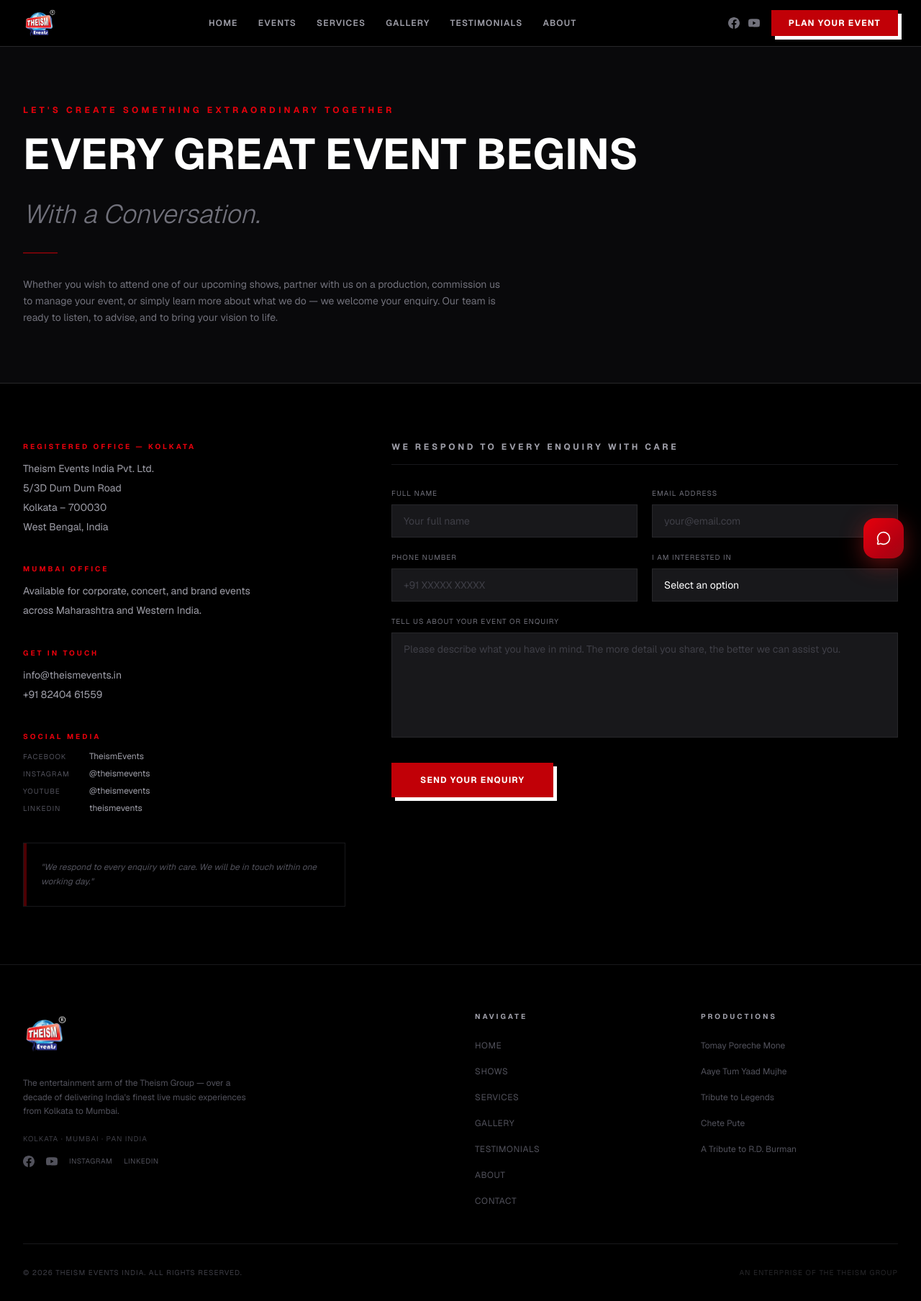
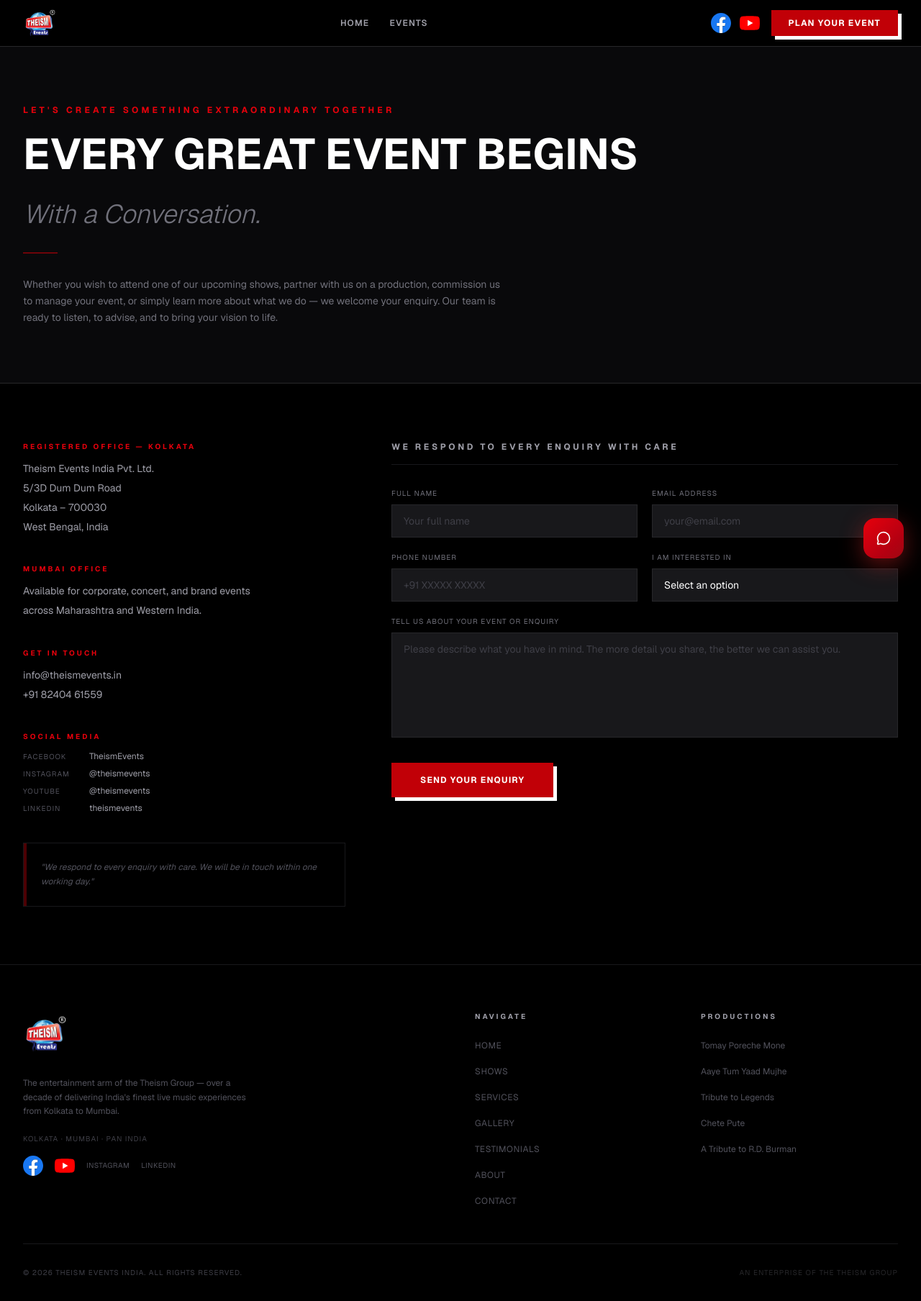
Before and after one commit to anish2210/TheismEvents, a Next.js app: page /contact in a window 1280 px wide. Shown: the whole page at 72% size. Built offline with nearby package versions, Linux system fonts and the light colour scheme; a web font is replaced by a local one.

Commit message:
updated the api key, nav item, social logo and chatbot updated

```diff
--- a/src/app/components/ChatWidget.tsx
+++ b/src/app/components/ChatWidget.tsx
@@ -74,10 +74,11 @@
     if (open) inputRef.current?.focus()
   }, [open])
 
-  async function sendMessage() {
-    if (!input.trim() || loading) return
+  async function sendMessage(text?: string) {
+    const content = (text ?? input).trim()
+    if (!content || loading) return
 
-    const userMessage: Message = { role: 'user', content: input.trim() }
+    const userMessage: Message = { role: 'user', content }
     const newMessages = [...messages, userMessage]
     setMessages([...newMessages, { role: 'assistant', content: '' }])
     setInput('')
@@ -180,7 +181,7 @@
                 {['Upcoming events?', 'Tell me about Tomay Poreche Mone', 'How can I book?'].map(q => (
                   <button
                     key={q}
-                    onClick={() => { setInput(q); inputRef.current?.focus() }}
+                    onClick={() => sendMessage(q)}
                     className="text-xs text-zinc-400 border border-zinc-800 hover:border-red-700/60 hover:text-red-400 hover:bg-red-950/30 px-3 py-2 rounded-xl text-left transition-all duration-150"
                   >
                     {q}
--- a/src/app/components/SiteFooter.tsx
+++ b/src/app/components/SiteFooter.tsx
@@ -8,23 +8,27 @@
   {
     label: 'Facebook',
     href: 'https://www.facebook.com/TheismEvents/',
+    hoverClass: 'hover:opacity-80',
     icon: (
-      <svg viewBox="0 0 24 24" fill="currentColor" className="w-4 h-4" aria-hidden="true">
-        <path d="M24 12.073c0-6.627-5.373-12-12-12s-12 5.373-12 12c0 5.99 4.388 10.954 10.125 11.854v-8.385H7.078v-3.47h3.047V9.43c0-3.007 1.792-4.669 4.533-4.669 1.312 0 2.686.235 2.686.235v2.953H15.83c-1.491 0-1.956.925-1.956 1.874v2.25h3.328l-.532 3.47h-2.796v8.385C19.612 23.027 24 18.062 24 12.073z" />
+      <svg viewBox="0 0 24 24" className="w-7 h-7" aria-hidden="true">
+        <path d="M24 12.073c0-6.627-5.373-12-12-12s-12 5.373-12 12c0 5.99 4.388 10.954 10.125 11.854v-8.385H7.078v-3.47h3.047V9.43c0-3.007 1.792-4.669 4.533-4.669 1.312 0 2.686.235 2.686.235v2.953H15.83c-1.491 0-1.956.925-1.956 1.874v2.25h3.328l-.532 3.47h-2.796v8.385C19.612 23.027 24 18.062 24 12.073z" fill="#1877F2" />
+        <path d="M16.671 15.469l.532-3.47h-3.328v-2.25c0-.949.465-1.874 1.956-1.874h1.514V4.922s-1.374-.235-2.686-.235c-2.741 0-4.533 1.662-4.533 4.669v2.643H7.078v3.47h3.047v8.385a12.09 12.09 0 0 0 3.75 0v-8.385h2.796z" fill="#ffffff" />
       </svg>
     ),
   },
   {
     label: 'YouTube',
     href: 'https://www.youtube.com/@theismevents',
+    hoverClass: 'hover:opacity-80',
     icon: (
-      <svg viewBox="0 0 24 24" fill="currentColor" className="w-4 h-4" aria-hidden="true">
-        <path d="M23.498 6.186a3.016 3.016 0 0 0-2.122-2.136C19.505 3.545 12 3.545 12 3.545s-7.505 0-9.377.505A3.017 3.017 0 0 0 .502 6.186C0 8.07 0 12 0 12s0 3.93.502 5.814a3.016 3.016 0 0 0 2.122 2.136c1.871.505 9.376.505 9.376.505s7.505 0 9.377-.505a3.015 3.015 0 0 0 2.122-2.136C24 15.93 24 12 24 12s0-3.93-.502-5.814zM9.545 15.568V8.432L15.818 12l-6.273 3.568z" />
+      <svg viewBox="0 0 24 24" className="w-7 h-7" aria-hidden="true">
+        <path d="M23.498 6.186a3.016 3.016 0 0 0-2.122-2.136C19.505 3.545 12 3.545 12 3.545s-7.505 0-9.377.505A3.017 3.017 0 0 0 .502 6.186C0 8.07 0 12 0 12s0 3.93.502 5.814a3.016 3.016 0 0 0 2.122 2.136c1.871.505 9.376.505 9.376.505s7.505 0 9.377-.505a3.015 3.015 0 0 0 2.122-2.136C24 15.93 24 12 24 12s0-3.93-.502-5.814z" fill="#FF0000" />
+        <path d="M9.545 15.568V8.432L15.818 12l-6.273 3.568z" fill="#ffffff" />
       </svg>
     ),
   },
-  { label: 'Instagram', href: '#', icon: null },
-  { label: 'LinkedIn',  href: '#', icon: null },
+  { label: 'Instagram', href: '#', hoverClass: 'hover:text-pink-500', icon: null },
+  { label: 'LinkedIn',  href: '#', hoverClass: 'hover:text-blue-400', icon: null },
 ];
 
 export default function SiteFooter() {
@@ -48,14 +52,14 @@
             </p>
             <p className="text-zinc-700 text-[10px] uppercase tracking-widest mb-4">Kolkata · Mumbai · Pan India</p>
             <div className="flex gap-4 mt-2">
-              {socials.map(({ label, href, icon }) => (
+              {socials.map(({ label, href, icon, hoverClass }) => (
                 <a
                   key={label}
                   href={href}
                   target={href !== '#' ? '_blank' : undefined}
                   rel={href !== '#' ? 'noopener noreferrer' : undefined}
                   aria-label={label}
-                  className="text-zinc-600 hover:text-red-500 transition-colors flex items-center gap-1.5"
+                  className={`text-zinc-600 ${hoverClass} transition-colors flex items-center gap-1.5`}
                 >
                   {icon ?? <span className="text-[10px] uppercase tracking-wider">{label}</span>}
                 </a>
--- a/src/app/components/SiteNav.tsx
+++ b/src/app/components/SiteNav.tsx
@@ -7,10 +7,10 @@
 const links = [
   { label: 'Home',         href: '/' },
   { label: 'Events',       href: '/events' },
-  { label: 'Services',     href: '/services' },
-  { label: 'Gallery',      href: '/gallery' },
-  { label: 'Testimonials', href: '/testimonials' },
-  { label: 'About',        href: '/about' },
+  // { label: 'Services',     href: '/services' },
+  // { label: 'Gallery',      href: '/gallery' },
+  // { label: 'Testimonials', href: '/testimonials' },
+  // { label: 'About',        href: '/about' },
 ];
 
 export default function SiteNav() {
@@ -53,10 +53,11 @@
                 target="_blank"
                 rel="noopener noreferrer"
                 aria-label="Facebook"
-                className="text-zinc-500 hover:text-white transition-colors"
+                className="hover:opacity-80 transition-opacity"
               >
-                <svg viewBox="0 0 24 24" fill="currentColor" className="w-4 h-4" aria-hidden="true">
-                  <path d="M24 12.073c0-6.627-5.373-12-12-12s-12 5.373-12 12c0 5.99 4.388 10.954 10.125 11.854v-8.385H7.078v-3.47h3.047V9.43c0-3.007 1.792-4.669 4.533-4.669 1.312 0 2.686.235 2.686.235v2.953H15.83c-1.491 0-1.956.925-1.956 1.874v2.25h3.328l-.532 3.47h-2.796v8.385C19.612 23.027 24 18.062 24 12.073z" />
+                <svg viewBox="0 0 24 24" className="w-7 h-7" aria-hidden="true">
+                  <path d="M24 12.073c0-6.627-5.373-12-12-12s-12 5.373-12 12c0 5.99 4.388 10.954 10.125 11.854v-8.385H7.078v-3.47h3.047V9.43c0-3.007 1.792-4.669 4.533-4.669 1.312 0 2.686.235 2.686.235v2.953H15.83c-1.491 0-1.956.925-1.956 1.874v2.25h3.328l-.532 3.47h-2.796v8.385C19.612 23.027 24 18.062 24 12.073z" fill="#1877F2" />
+                  <path d="M16.671 15.469l.532-3.47h-3.328v-2.25c0-.949.465-1.874 1.956-1.874h1.514V4.922s-1.374-.235-2.686-.235c-2.741 0-4.533 1.662-4.533 4.669v2.643H7.078v3.47h3.047v8.385a12.09 12.09 0 0 0 3.75 0v-8.385h2.796z" fill="#ffffff" />
                 </svg>
               </a>
               <a
@@ -64,10 +65,11 @@
                 target="_blank"
                 rel="noopener noreferrer"
                 aria-label="YouTube"
-                className="text-zinc-500 hover:text-red-500 transition-colors"
+                className="hover:opacity-80 transition-opacity"
               >
-                <svg viewBox="0 0 24 24" fill="currentColor" className="w-4 h-4" aria-hidden="true">
-                  <path d="M23.498 6.186a3.016 3.016 0 0 0-2.122-2.136C19.505 3.545 12 3.545 12 3.545s-7.505 0-9.377.505A3.017 3.017 0 0 0 .502 6.186C0 8.07 0 12 0 12s0 3.93.502 5.814a3.016 3.016 0 0 0 2.122 2.136c1.871.505 9.376.505 9.376.505s7.505 0 9.377-.505a3.015 3.015 0 0 0 2.122-2.136C24 15.93 24 12 24 12s0-3.93-.502-5.814zM9.545 15.568V8.432L15.818 12l-6.273 3.568z" />
+                <svg viewBox="0 0 24 24" className="w-7 h-7" aria-hidden="true">
+                  <path d="M23.498 6.186a3.016 3.016 0 0 0-2.122-2.136C19.505 3.545 12 3.545 12 3.545s-7.505 0-9.377.505A3.017 3.017 0 0 0 .502 6.186C0 8.07 0 12 0 12s0 3.93.502 5.814a3.016 3.016 0 0 0 2.122 2.136c1.871.505 9.376.505 9.376.505s7.505 0 9.377-.505a3.015 3.015 0 0 0 2.122-2.136C24 15.93 24 12 24 12s0-3.93-.502-5.814z" fill="#FF0000" />
+                  <path d="M9.545 15.568V8.432L15.818 12l-6.273 3.568z" fill="#ffffff" />
                 </svg>
               </a>
             </div>
@@ -122,23 +124,25 @@
               href="https://www.facebook.com/TheismEvents/"
               target="_blank"
               rel="noopener noreferrer"
-              className="flex items-center gap-2 text-zinc-500 hover:text-white text-[10px] uppercase tracking-widest transition-colors"
+              className="flex items-center gap-2 hover:opacity-80 text-[10px] uppercase tracking-widest transition-opacity"
             >
-              <svg viewBox="0 0 24 24" fill="currentColor" className="w-4 h-4 shrink-0" aria-hidden="true">
-                <path d="M24 12.073c0-6.627-5.373-12-12-12s-12 5.373-12 12c0 5.99 4.388 10.954 10.125 11.854v-8.385H7.078v-3.47h3.047V9.43c0-3.007 1.792-4.669 4.533-4.669 1.312 0 2.686.235 2.686.235v2.953H15.83c-1.491 0-1.956.925-1.956 1.874v2.25h3.328l-.532 3.47h-2.796v8.385C19.612 23.027 24 18.062 24 12.073z" />
+              <svg viewBox="0 0 24 24" className="w-7 h-7 shrink-0" aria-hidden="true">
+                <path d="M24 12.073c0-6.627-5.373-12-12-12s-12 5.373-12 12c0 5.99 4.388 10.954 10.125 11.854v-8.385H7.078v-3.47h3.047V9.43c0-3.007 1.792-4.669 4.533-4.669 1.312 0 2.686.235 2.686.235v2.953H15.83c-1.491 0-1.956.925-1.956 1.874v2.25h3.328l-.532 3.47h-2.796v8.385C19.612 23.027 24 18.062 24 12.073z" fill="#1877F2" />
+                <path d="M16.671 15.469l.532-3.47h-3.328v-2.25c0-.949.465-1.874 1.956-1.874h1.514V4.922s-1.374-.235-2.686-.235c-2.741 0-4.533 1.662-4.533 4.669v2.643H7.078v3.47h3.047v8.385a12.09 12.09 0 0 0 3.75 0v-8.385h2.796z" fill="#ffffff" />
               </svg>
-              Facebook
+              <span className="text-zinc-400">Facebook</span>
             </a>
             <a
               href="https://www.youtube.com/@theismevents"
               target="_blank"
               rel="noopener noreferrer"
-              className="flex items-center gap-2 text-zinc-500 hover:text-red-500 text-[10px] uppercase tracking-widest transition-colors"
+              className="flex items-center gap-2 hover:opacity-80 text-[10px] uppercase tracking-widest transition-opacity"
             >
-              <svg viewBox="0 0 24 24" fill="currentColor" className="w-4 h-4 shrink-0" aria-hidden="true">
-                <path d="M23.498 6.186a3.016 3.016 0 0 0-2.122-2.136C19.505 3.545 12 3.545 12 3.545s-7.505 0-9.377.505A3.017 3.017 0 0 0 .502 6.186C0 8.07 0 12 0 12s0 3.93.502 5.814a3.016 3.016 0 0 0 2.122 2.136c1.871.505 9.376.505 9.376.505s7.505 0 9.377-.505a3.015 3.015 0 0 0 2.122-2.136C24 15.93 24 12 24 12s0-3.93-.502-5.814zM9.545 15.568V8.432L15.818 12l-6.273 3.568z" />
+              <svg viewBox="0 0 24 24" className="w-7 h-7 shrink-0" aria-hidden="true">
+                <path d="M23.498 6.186a3.016 3.016 0 0 0-2.122-2.136C19.505 3.545 12 3.545 12 3.545s-7.505 0-9.377.505A3.017 3.017 0 0 0 .502 6.186C0 8.07 0 12 0 12s0 3.93.502 5.814a3.016 3.016 0 0 0 2.122 2.136c1.871.505 9.376.505 9.376.505s7.505 0 9.377-.505a3.015 3.015 0 0 0 2.122-2.136C24 15.93 24 12 24 12s0-3.93-.502-5.814z" fill="#FF0000" />
+                <path d="M9.545 15.568V8.432L15.818 12l-6.273 3.568z" fill="#ffffff" />
               </svg>
-              YouTube
+              <span className="text-zinc-400">YouTube</span>
             </a>
           </div>
         </div>
```
